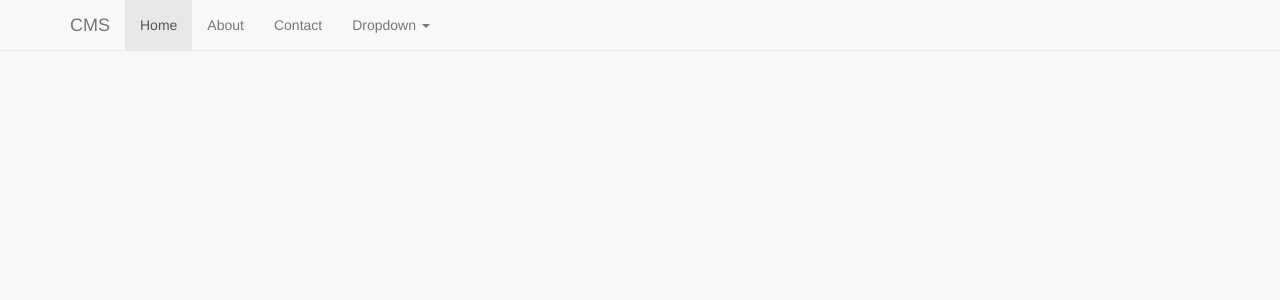
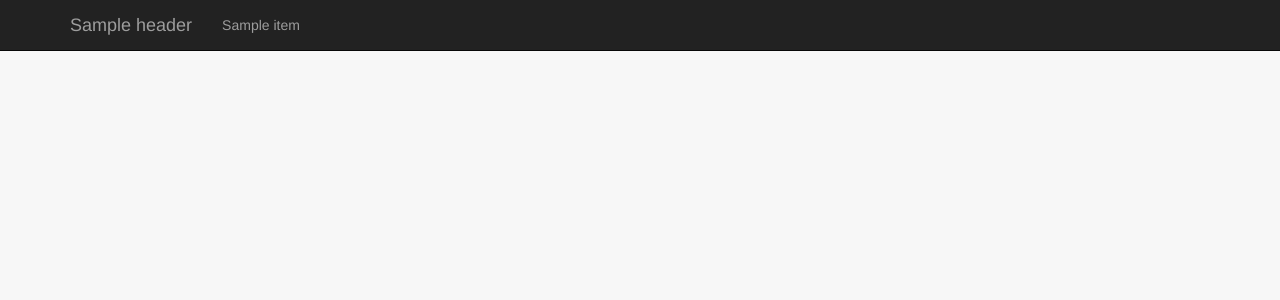
Before and after one commit to megrela/flask-cms-control-panel, a Python web app: template application/templates/layouts/header.html in a window 1280 px wide. Shown: the top 300 px of the page. Run offline with Jinja, Linux system fonts and the light colour scheme; the template is opened without the code that fills it: most values are stand-ins (such as "Sample title", 1, 10 or a date in 2020); some libraries are stand-ins or nearby versions.

Commit message:
header html added and works

```diff
--- a/application/modules/header/model.py
+++ b/application/modules/header/model.py
@@ -1,5 +1,5 @@
 class HeaderModel:
-    name = "HEADER"
+    module_id = "HEADER"
     app_name = ""
     menu_items = []
 
--- a/application/modules/menu/model.py
+++ b/application/modules/menu/model.py
@@ -1,4 +1,5 @@
 class MenuItemModel:
+    module_id = "MENU_ITEM"
     name = ""
     url = ""
 
--- a/application/static/css/header.css
+++ b/application/static/css/header.css
@@ -0,0 +1,3 @@
+#header {
+    height: 50px;
+}
--- a/application/static/css/main.css
+++ b/application/static/css/main.css
@@ -2,7 +2,4 @@ body {
     background-color: #f7f7f7;
 }
 
-.invalid-input {
-    border: 1px solid #9C1A1C !important;
-
-}
+.invalid-input { border: 1px solid #9C1A1C !important; }
--- /dev/null
+++ b/application/static/js/header.js
@@ -0,0 +1,3 @@
+/**
+ * Created by Giorgi Megreli on 3/18/2016.
+ */
--- a/application/templates/layouts/base.html
+++ b/application/templates/layouts/base.html
@@ -15,7 +15,12 @@
     </head>
     <body>
         <div id="header">
-            {% block header %} {% include "layouts/header.html" %} {% endblock %}
+
+            {% block header %}
+                {% if dependencies is defined and "header" in dependencies %}
+                    {% include "layouts/header.html" %}
+                {% endif %}
+            {% endblock %}
         </div>
 
         <div id="content">
--- a/application/templates/layouts/header.html
+++ b/application/templates/layouts/header.html
@@ -5,37 +5,26 @@
     <link rel="stylesheet" href="/static/css/header.css">
 {% endblock %}
 
+{% block script %}
+    {{ super() }}
+    <script src="/static/js/header.js"></script>
+{% endblock %}
+
 {% block header %}
-    <nav class="navbar navbar-default navbar-fixed-top">
-      <div class="container">
-        <div class="navbar-header">
-          <button type="button" class="navbar-toggle collapsed" data-toggle="collapse" data-target="#navbar" aria-expanded="false" aria-controls="navbar">
-            <span class="sr-only">Toggle navigation</span>
-            <span class="icon-bar"></span>
-            <span class="icon-bar"></span>
-            <span class="icon-bar"></span>
-          </button>
-          <a class="navbar-brand" href="#">CMS</a>
+    <nav class="navbar navbar-static-top navbar-inverse">
+        <div class="container">
+            <div class="navbar-header">
+                <a class="navbar-brand" href="">
+                    {{ dependencies["header"].app_name  }}
+                </a>
+            </div>
+            <div class="navbar-collapse collapse">
+                <ul class="nav navbar-nav">
+                    {% for item in dependencies["header"].menu_items %}
+                        <li><a href="{{ item.url }}">{{ item.name }}</a></li>
+                    {% endfor %}
+                </ul>
+            </div>
         </div>
-        <div id="navbar" class="navbar-collapse collapse">
-          <ul class="nav navbar-nav">
-            <li class="active"><a href="#">Home</a></li>
-            <li><a href="#about">About</a></li>
-            <li><a href="#contact">Contact</a></li>
-            <li class="dropdown">
-              <a href="#" class="dropdown-toggle" data-toggle="dropdown" role="button" aria-haspopup="true" aria-expanded="false">Dropdown <span class="caret"></span></a>
-              <ul class="dropdown-menu">
-                <li><a href="#">Action</a></li>
-                <li><a href="#">Another action</a></li>
-                <li><a href="#">Something else here</a></li>
-                <li role="separator" class="divider"></li>
-                <li class="dropdown-header">Nav header</li>
-                <li><a href="#">Separated link</a></li>
-                <li><a href="#">One more separated link</a></li>
-              </ul>
-            </li>
-          </ul>
-        </div><!--/.nav-collapse -->
-      </div>
     </nav>
 {% endblock %}
```
Also changed, not shown: application/modules/login/router.py (+8 -9 lines), application/modules/main/router.py (+5 -2 lines), application/modules/main/setup.py (added, +20 -0 lines), application/templates/main/index.html (added, +8 -0 lines).
